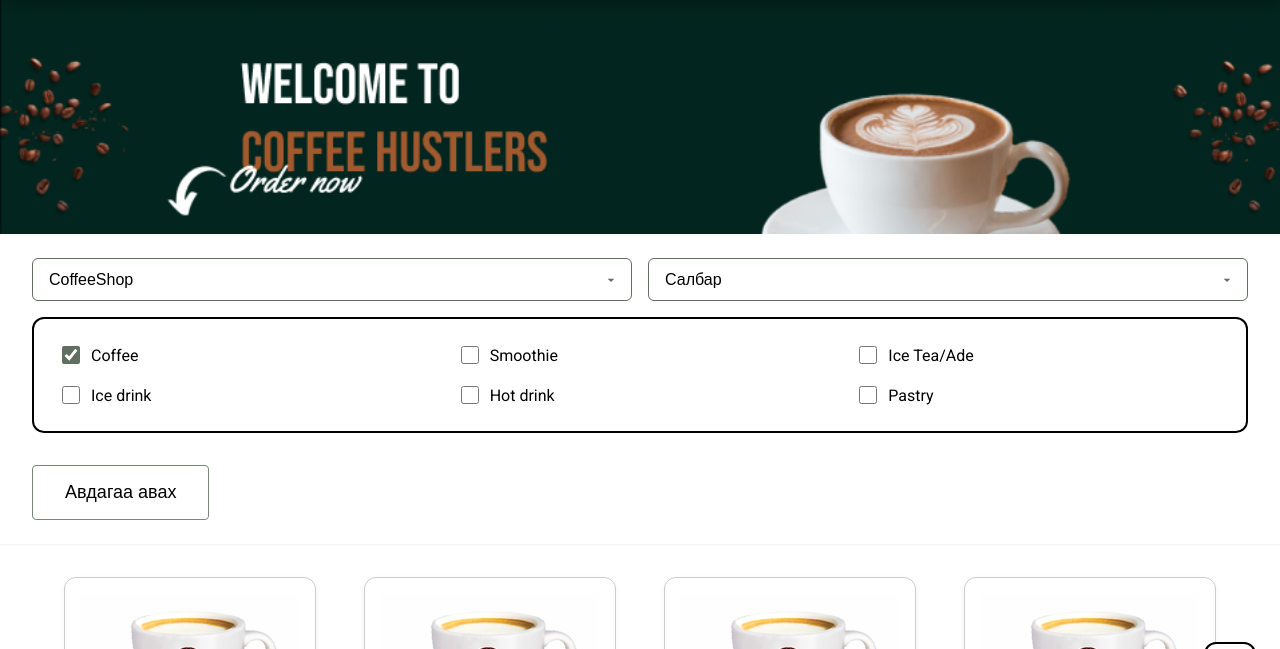
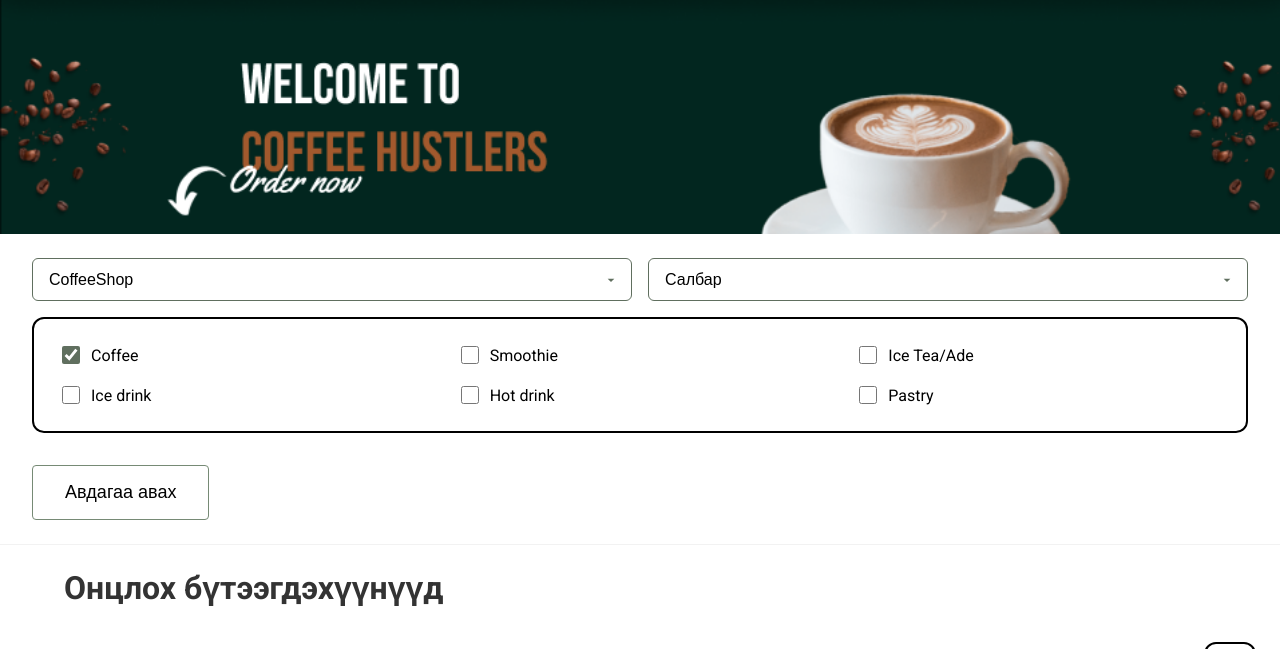
Before and after one commit to Unudelger111/CoffeeHustlers, a plain HTML site: page index.html in a window 1280 px wide. Shown: the part 78-727 px from the top of the page. Drawn offline with Linux system fonts and the light colour scheme.

Commit message:
small update on homepage

```diff
--- a/index.html
+++ b/index.html
@@ -18,7 +18,7 @@
         <ul class="nav-links">
           <li><a href="index.html">Меню</a></li>
           <li><a href="Order.html">Миний захиалга</a></li>
-          <li><a href="Cart.html">Сагс</a></li>
+          <li><a href="cart.html">Сагс</a></li>
         </ul>
       </nav>
     </div>
@@ -63,6 +63,7 @@
 
   <!-- Product Grid -->
   <div class="products-wrapper">
+    <h2>Онцлох бүтээгдэхүүнүүд</h2>
     <img src="images/coffee-particle.png" alt="Coffee beans" class="coffee-particle-bg">
     <section class="products">
       <a href="drinkDetails.html" class="product-link">
--- a/style.css
+++ b/style.css
@@ -141,6 +141,15 @@
   .products-wrapper {
     position: relative;
     padding-bottom: 10rem;
+  }
+
+  .products-wrapper > h2 {
+      font-size: 2rem;
+      font-weight: bold;
+      text-align: left;
+      color: #333;
+      width: 90%;
+      margin: 1.5rem auto;
   }
 
   .products {
```
Also changed, not shown: cart.html (+1 -1 lines), drinkDetails.html (+1 -1 lines).
